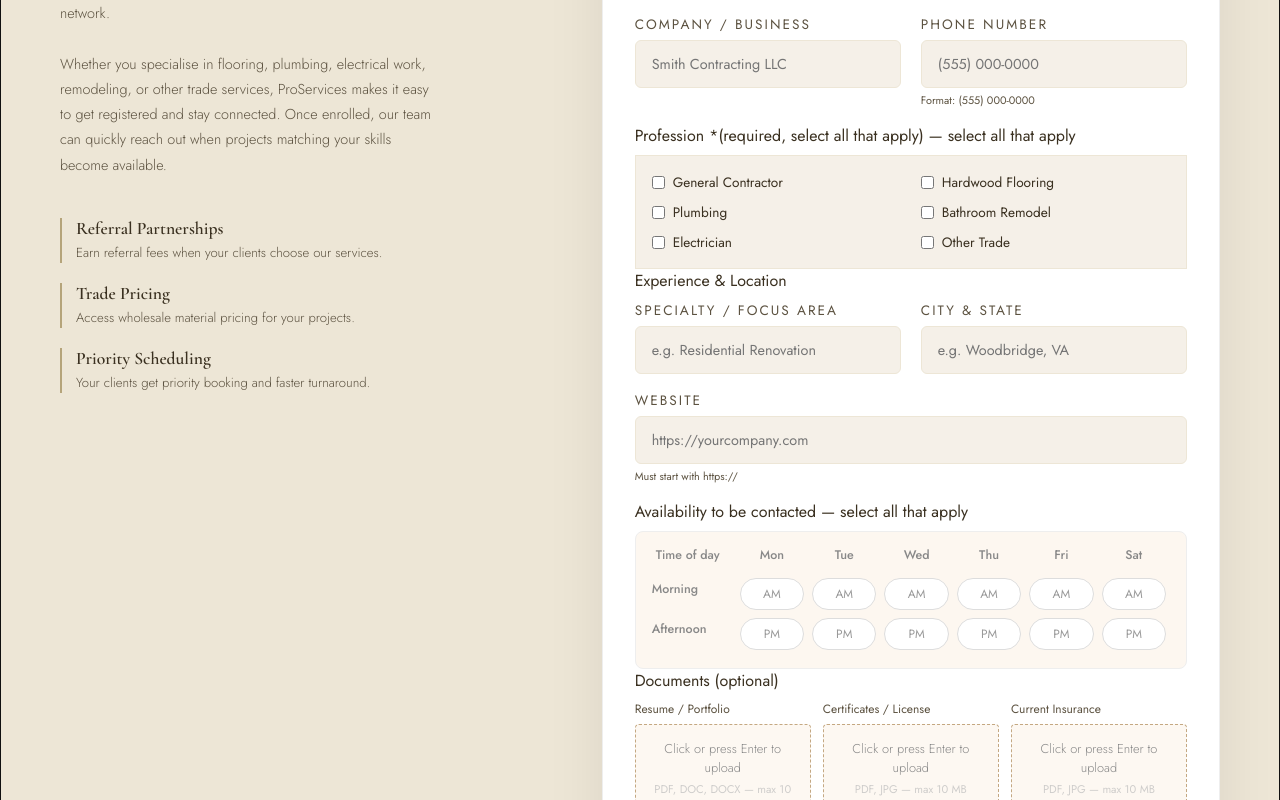
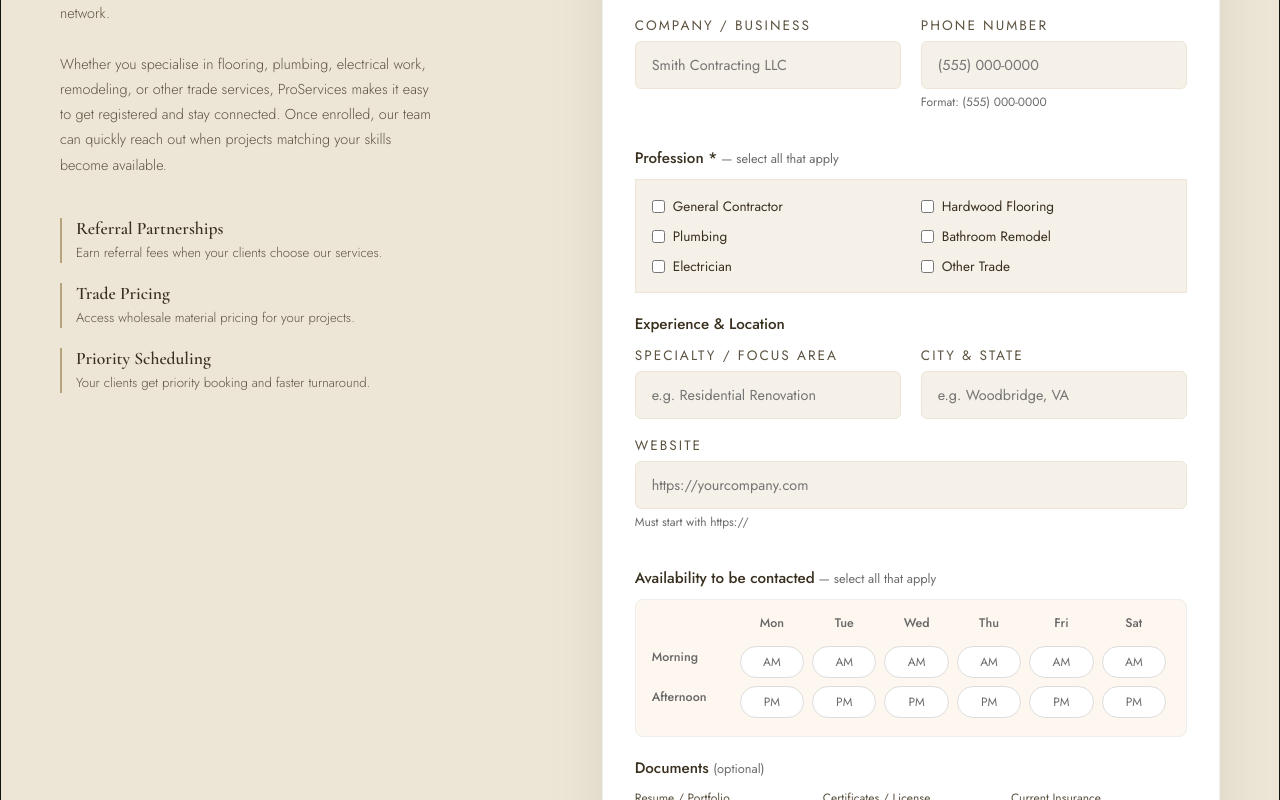
Before and after one commit to RichyKim12/SMDesignFloors, a React (Vite) app: page /proservices in a window 1280 px wide. Shown: the part 420-1220 px from the top of the page. Built offline with nearby package versions, Linux system fonts and the light colour scheme; no server answers.

Commit message:
contact form ADA

```diff
--- a/src/Components/Contact.css
+++ b/src/Components/Contact.css
@@ -4,6 +4,19 @@
   gap: clamp(32px, 5vw, 80px);
   align-items: start;
   padding: 120px 60px;
+}
+
+/* Screen-reader-only text — visually hidden, still announced by assistive tech */
+.sr-only {
+  position: absolute;
+  width: 1px;
+  height: 1px;
+  padding: 0;
+  margin: -1px;
+  overflow: hidden;
+  clip: rect(0, 0, 0, 0);
+  white-space: nowrap;
+  border: 0;
 }
 
 /* FORM */
@@ -13,30 +26,25 @@
   border-radius: 12px;
   border: 1px solid #eee;
 }
-
 .form-title {
   font-size: 1.5rem;
   margin-bottom: 20px;
   font-weight: 500;
 }
-
 .form-row {
   display: flex;
   gap: 20px;
 }
-
 .form-group {
   flex: 1;
   display: flex;
   flex-direction: column;
   margin-bottom: 16px;
 }
-
 .form-group label {
   font-size: 0.85rem;
   margin-bottom: 6px;
 }
-
 .form-group input,
 .form-group select,
 .form-group textarea {
@@ -45,9 +53,55 @@
   border-radius: 6px;
   font-size: 0.9rem;
 }
-
+.form-group input:focus-visible,
+.form-group select:focus-visible,
+.form-group textarea:focus-visible {
+  outline: 2px solid #8b5e3c;
+  outline-offset: 1px;
+}
 textarea {
   min-height: 120px;
+}
+
+/* FIELDSETS */
+.form-fieldset {
+  border: none;
+  padding: 0;
+  margin: 0 0 20px;
+}
+.form-legend {
+  font-size: 0.95rem;
+  font-weight: 500;
+  margin-bottom: 10px;
+  padding: 0;
+}
+.form-legend-hint {
+  font-size: 0.8rem;
+  font-weight: 400;
+  color: #6b6b6b;
+}
+.field-hint {
+  font-size: 0.75rem;
+  color: #6b6b6b;
+  margin-top: 4px;
+}
+
+/* ERROR BANNER */
+.form-error-banner {
+  display: flex;
+  align-items: center;
+  gap: 8px;
+  background: #fbe5e2;
+  color: #a8281a;
+  border-left: 3px solid #a8281a;
+  padding: 10px 14px;
+  border-radius: 6px;
+  font-size: 0.85rem;
+  margin-bottom: 16px;
+}
+.form-error-banner:focus-visible {
+  outline: 2px solid #a8281a;
+  outline-offset: 2px;
 }
 
 /* SERVICES GRID */
@@ -68,35 +122,30 @@
   overflow-x: auto;
   padding: 14px 16px;
 }
-
 .availability-table {
   width: 100%;
   border-collapse: collapse;
   table-layout: fixed;
 }
-
 .availability-table th {
   font-size: 0.78rem;
   font-weight: 500;
-  color: #888;
+  color: #666; /* was #888 — failed AA at 3.54:1, now 5.40:1 */
   text-align: center;
   padding: 0 4px 10px;
 }
-
 .availability-table th:first-child {
   text-align: left;
   width: 84px;
 }
-
 .availability-table td {
   text-align: center;
   padding: 4px;
 }
-
 .time-label {
   font-size: 0.78rem;
   font-weight: 500;
-  color: #888;
+  color: #666; /* was #888 — failed AA at 3.33:1, now 5.40:1 */
   text-align: left !important;
   padding-left: 0 !important;
   white-space: nowrap;
@@ -112,16 +161,18 @@
   border: 1px solid #ddd;
   border-radius: 20px;
   background: white;
-  color: #999;
+  color: #6b6b6b; /* was #999 — failed AA at 2.85:1, now 5.33:1 */
   cursor: pointer;
   transition: background 0.15s, border-color 0.15s, color 0.15s;
 }
-
 .pill-btn:hover {
   border-color: #8b5e3c;
   color: #8b5e3c;
 }
-
+.pill-btn:focus-visible {
+  outline: 2px solid #8b5e3c;
+  outline-offset: 2px;
+}
 .pill-btn--active {
   background: #8b5e3c;
   border-color: #8b5e3c;
@@ -144,9 +195,18 @@
   box-sizing: border-box;
 }
 .upload-zone:hover { border-color: #8b5e3c; }
-.upload-zone .upload-hint { font-size: 0.8rem; color: #888; font-weight: 300; }
-.upload-zone .upload-meta { font-size: 0.7rem; color: #bbb; }
-
+.upload-zone:focus-visible {
+  outline: 2px solid #8b5e3c;
+  outline-offset: 2px;
+}
+.upload-zone .upload-hint { font-size: 0.8rem; color: #6b6b6b; font-weight: 300; } /* was #888 */
+.upload-zone .upload-meta { font-size: 0.7rem; color: #6b6b6b; }                   /* was #bbb — failed badly at 1.82:1 */
+.upload-filename {
+  font-size: 0.8rem;
+  color: #3a3020;
+  font-weight: 500;
+  word-break: break-all;
+}
 
 .checkbox-item {
   display: flex;
@@ -155,7 +215,10 @@
   font-size: 0.85rem;
   cursor: pointer;
 }
-
+.checkbox-item input[type="checkbox"]:focus-visible {
+  outline: 2px solid #8b5e3c;
+  outline-offset: 2px;
+}
 .small-note {
   font-size: 0.65rem;
   opacity: 0.7;
@@ -170,17 +233,26 @@
   border: none;
   border-radius: 6px;
   cursor: pointer;
+  width: 100%;
+}
+.form-submit:focus-visible {
+  outline: 2px solid #3a3020;
+  outline-offset: 2px;
+}
+.form-submit:disabled {
+  opacity: 0.6;
+  cursor: not-allowed;
 }
 
 /* SUCCESS */
 .success-banner {
   margin-top: 12px;
   background: #e6f4ea;
+  color: #1e4d2b;
   padding: 10px;
   border-radius: 6px;
   display: none;
 }
-
 .success-banner.show {
   display: block;
 }
@@ -190,31 +262,26 @@
   font-size: 2.2rem;
   margin-bottom: 16px;
 }
-
 .section-desc {
   font-size: 1rem;
   color: #666;
   margin-bottom: 24px;
 }
-
 .contact-detail {
   margin-top: 20px;
   display: flex;
   flex-direction: column;
   gap: 20px;
 }
-
 .contact-item {
   padding-left: 14px;
   border-left: 2px solid #8b5e3c;
 }
-
-.contact-item h4 {
+.contact-item h3 {
   font-size: 0.9rem;
   font-weight: 500;
   margin-bottom: 3px;
 }
-
 .contact-item p {
   font-size: 0.85rem;
   color: #666;
@@ -228,15 +295,12 @@
     grid-template-columns: 1fr;
     padding: 72px 24px;
   }
-
   .form-row {
     flex-direction: column;
   }
-
   .service-grid {
     grid-template-columns: 1fr;
   }
-
   .availability-table th:first-child {
     width: 68px;
   }
--- a/src/Components/Contact.jsx
+++ b/src/Components/Contact.jsx
@@ -21,10 +21,8 @@
   'Kitchen Remodel',
   'Other',
 ];
-
 const DAYS = ['Mon', 'Tue', 'Wed', 'Thu', 'Fri', 'Sat'];
 const TIMES = ['Morning', 'Afternoon'];
-
 const CONTACT_DETAILS = [
   { title: 'Phone', body: '(703) 580-1222' },
   { title: 'Service Area', body: 'Proudly Serving Northern Virginia, Maryland, and Greater Washington DC Area' },
@@ -42,22 +40,18 @@
 export default function Contact() {
   const uid = useId();
   const fid = (name) => `${uid}-${name}`; // stable unique IDs for ADA
-
   const [showSuccess, setShowSuccess] = useState(false);
   const [showError, setShowError] = useState(false);
   const [errorMsg, setErrorMsg] = useState('');
   const [loading, setLoading] = useState(false);
-
   const [selectedServices, setSelectedServices] = useState([]);
   const [availability, setAvailability] = useState([]);
   const [floorplanFile, setFloorplanFile] = useState(null);
   const [phone, setPhone] = useState('');
-
   const floorplanRef = useRef(null);
   const errorRef = useRef(null);
 
   // ── Helpers ──────────────────────────────────────────────────
-
   function showErr(msg) {
     setErrorMsg(msg);
     setShowError(true);
@@ -82,13 +76,11 @@
   // ── File handler — MIME + magic-byte verified ─────────────────
   async function handleFileChange(file) {
     if (!file) { setFloorplanFile(null); return; }
-
     const mimeCheck = validateFile(file, 'floorplan');
     if (!mimeCheck.valid) {
       showErr(mimeCheck.message);
       return;
     }
-
     const magicOk = await verifyFileMagic(file);
     if (!magicOk) {
       showErr(
@@ -97,7 +89,6 @@
       );
       return;
     }
-
     setFloorplanFile(file);
     setShowError(false);
   }
@@ -108,13 +99,10 @@
     const safeName = sanitizeFileName(file.name);
     const ext = safeName.split('.').pop().replace(/[^a-z0-9]/gi, '').slice(0, 10);
     const path = `contact/${submissionId}/${fileType}-${Date.now()}.${ext}`;
-
     const { error: uploadError } = await supabase.storage
       .from('submissions-files')
       .upload(path, file);
-
     if (uploadError) { console.error('File upload error:', uploadError); return; }
-
     await supabase.from('contact_submission_files').insert([{
       submission_id: submissionId,
       file_name: safeName,
@@ -151,6 +139,7 @@
     if (!name) { showErr('Please enter your name.'); return; }
     if (!email) { showErr('Please enter a valid email address.'); return; }
     if (!projectDesc) { showErr('Please describe your project.'); return; }
+
     console.log('inserting:', {
       name,
       email,
@@ -161,10 +150,8 @@
       availability,
       project_desc: projectDesc,
     });
+
     const submissionId = crypto.randomUUID();
-
-
-
     const { error } = await supabase
       .from('contact_submissions')
       .insert([{
@@ -220,10 +207,8 @@
           )}
 
           <form onSubmit={handleSubmit} noValidate aria-label="Quote request form">
-
             <fieldset className="form-fieldset">
               <legend className="form-legend">Your Details</legend>
-
               <div className="form-row">
                 <div className="form-group">
                   <label htmlFor={fid('name')}>
@@ -241,7 +226,6 @@
                     aria-required="true"
                   />
                 </div>
-
                 <div className="form-group">
                   <label htmlFor={fid('email')}>
                     Email Address <span aria-hidden="true">*</span>
@@ -259,7 +243,6 @@
                   />
                 </div>
               </div>
-
               <div className="form-row">
                 <div className="form-group">
                   <label htmlFor={fid('phone')}>Phone Number</label>
@@ -282,7 +265,6 @@
 
             <fieldset className="form-fieldset">
               <legend className="form-legend">Project Details</legend>
-
               <div className="form-row">
                 <div className="form-group">
                   <label htmlFor={fid('budget')}>Estimated Budget</label>
@@ -295,7 +277,6 @@
                     <option>$25,000+</option>
                   </select>
                 </div>
-
                 <div className="form-group">
                   <label htmlFor={fid('timeline')}>Desired Timeline</label>
                   <select id={fid('timeline')} name="timeline">
@@ -447,7 +428,7 @@
         <div className="contact-detail">
           {CONTACT_DETAILS.map(c => (
             <div key={c.title} className="contact-item">
-              <h4>{c.title}</h4>
+              <h3>{c.title}</h3>
               <p>{c.body}</p>
             </div>
           ))}
```
